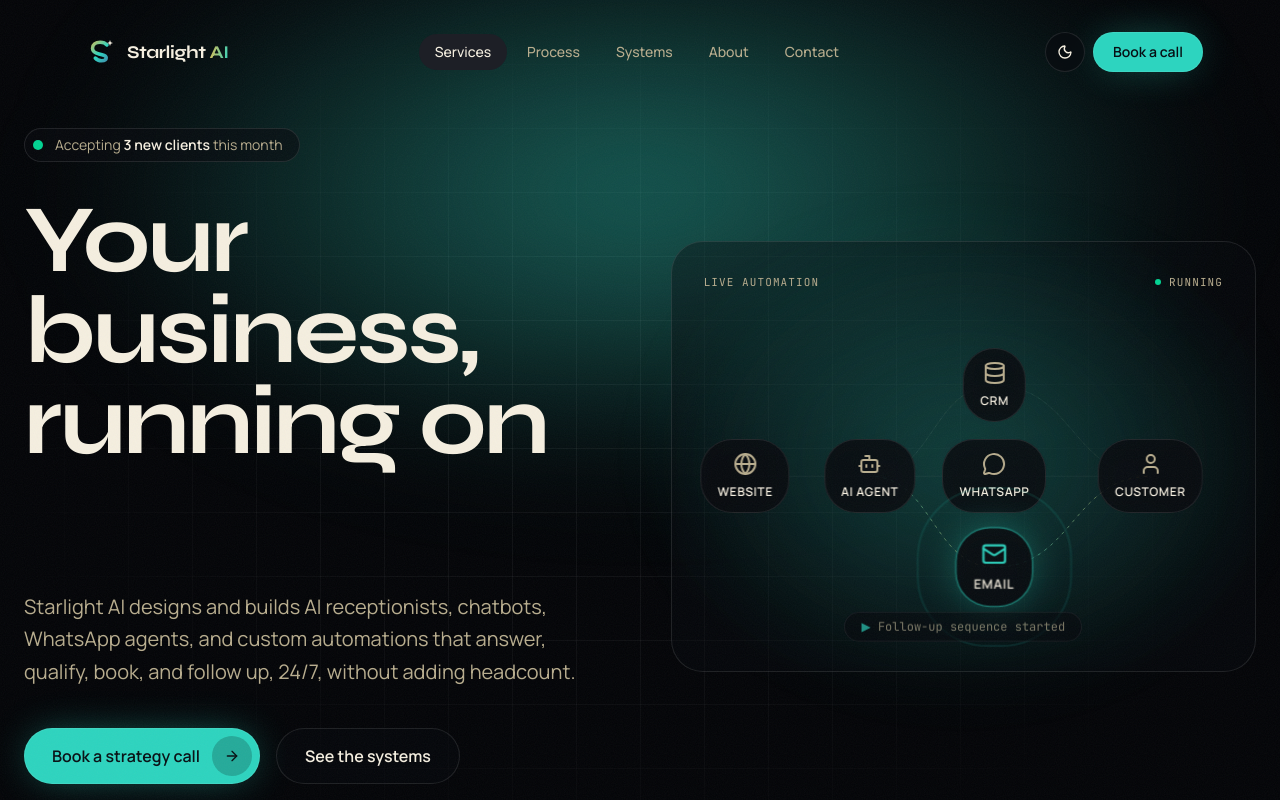
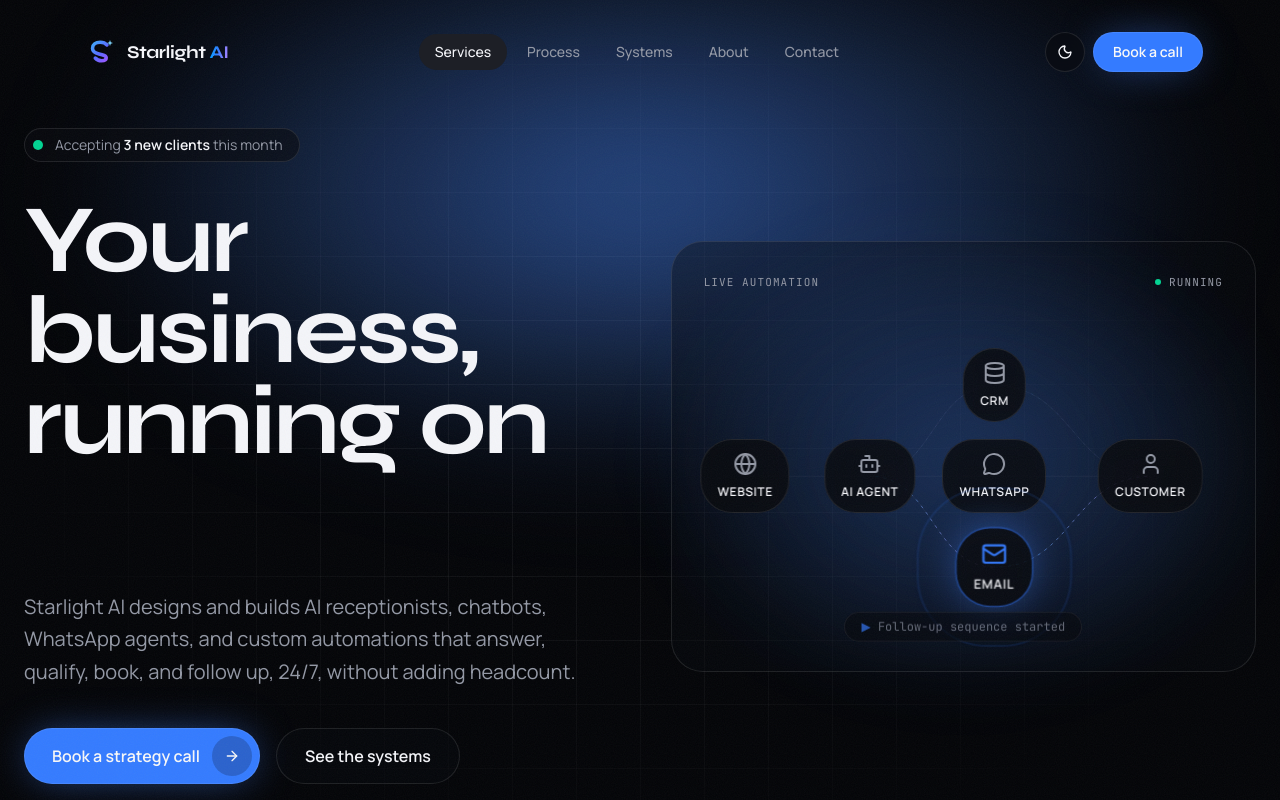
Before and after one commit to abbasimohsin392-prog/Starlight, a Next.js app: page / in a window 1280 px wide. Shown: the top 800 px of the page. Built offline with nearby package versions, Linux system fonts and the light colour scheme.

Commit message:
Revert to the previous live look (blue/purple palette)
Restores main to the exact source that was live before the brand palette change. Palette work is kept on branch new-look-old-colours.

```diff
--- a/app/globals.css
+++ b/app/globals.css
@@ -33,18 +33,18 @@
 :root {
   color-scheme: dark;
   --background: oklch(0.11 0.01 270);
-  --foreground: #F5EFE0;
+  --foreground: oklch(0.97 0.005 270);
   --surface: oklch(0.15 0.012 270);
   --surface-2: oklch(0.19 0.014 270);
   --muted: oklch(0.24 0.014 270);
-  --muted-foreground: #B8AD8E;
+  --muted-foreground: oklch(0.68 0.02 270);
   --border: oklch(1 0 0 / 10%);
-  --primary: #2DD4BF;
-  --primary-foreground: #071014;
-  --accent: #E8B94E;
-  --glow: rgba(45, 212, 191, 0.45);
-  --ring: #2DD4BF;
-  --cursor: #F5EFE0;
+  --primary: oklch(0.62 0.22 262);
+  --primary-foreground: oklch(0.98 0 0);
+  --accent: oklch(0.72 0.19 300);
+  --glow: oklch(0.65 0.2 262 / 55%);
+  --ring: oklch(0.62 0.22 262);
+  --cursor: oklch(0.97 0.005 270);
 }
 
 .light {
@@ -56,11 +56,11 @@
   --muted: oklch(0.93 0.006 270);
   --muted-foreground: oklch(0.45 0.02 270);
   --border: oklch(0 0 0 / 10%);
-  --primary: #0B7F73;
+  --primary: oklch(0.52 0.24 262);
   --primary-foreground: oklch(0.98 0 0);
-  --accent: #A16A10;
-  --glow: rgba(11, 127, 115, 0.35);
-  --ring: #0B7F73;
+  --accent: oklch(0.6 0.2 300);
+  --glow: oklch(0.55 0.22 262 / 35%);
+  --ring: oklch(0.52 0.24 262);
   --cursor: oklch(0.14 0.012 270);
 }
 
@@ -95,8 +95,9 @@
   .text-gradient {
     background-image: linear-gradient(
       100deg,
-      var(--accent),
-      var(--primary)
+      oklch(0.72 0.18 240),
+      var(--primary) 45%,
+      var(--accent)
     );
     -webkit-background-clip: text;
     background-clip: text;
--- a/app/opengraph-image.tsx
+++ b/app/opengraph-image.tsx
@@ -16,7 +16,7 @@ export default function OpengraphImage() {
         justifyContent: 'space-between',
         padding: 72,
         background: 'radial-gradient(circle at 80% 20%, rgba(91,108,255,0.35), transparent 45%), #0b0b12',
-        color: '#F5EFE0',
+        color: 'white',
         fontFamily: 'sans-serif',
       }}
     >
@@ -24,11 +24,11 @@ export default function OpengraphImage() {
         <svg width="72" height="72" viewBox="0 0 64 64" fill="none">
           <path
             d="M44 18c-3-3.5-8-5.5-13.5-5.5C21 12.5 15 17.5 15 24.5c0 6.5 5 9.5 13 11.5l6 1.5c6 1.5 8.5 3 8.5 6 0 3.5-3.5 6-9.5 6-5 0-9.5-2-12.5-5.5"
-            stroke="#2DD4BF"
+            stroke="#6d7cff"
             strokeWidth="7"
             strokeLinecap="round"
           />
-          <path d="M50 8l1.6 4.4L56 14l-4.4 1.6L50 20l-1.6-4.4L44 14l4.4-1.6L50 8z" fill="#F5EFE0" />
+          <path d="M50 8l1.6 4.4L56 14l-4.4 1.6L50 20l-1.6-4.4L44 14l4.4-1.6L50 8z" fill="#7dd3fc" />
         </svg>
         <div style={{ fontSize: 40, fontWeight: 700, letterSpacing: -1 }}>Starlight AI</div>
       </div>
@@ -36,11 +36,11 @@ export default function OpengraphImage() {
         <div style={{ fontSize: 88, fontWeight: 800, lineHeight: 0.95, letterSpacing: -4, maxWidth: 1000 }}>
           Your business, running on autopilot.
         </div>
-        <div style={{ fontSize: 30, color: '#B8AD8E', maxWidth: 900 }}>
+        <div style={{ fontSize: 30, color: '#a3a7c2', maxWidth: 900 }}>
           AI receptionists, chatbots, WhatsApp agents & custom automation, live 24/7.
         </div>
       </div>
-      <div style={{ display: 'flex', justifyContent: 'space-between', fontSize: 24, color: '#2DD4BF' }}>
+      <div style={{ display: 'flex', justifyContent: 'space-between', fontSize: 24, color: '#6d7cff' }}>
         <span>starlightai.site</span>
         <span>AI Automation Agency</span>
       </div>
--- a/components/motion/preloader.tsx
+++ b/components/motion/preloader.tsx
@@ -59,7 +59,7 @@ export function Preloader() {
               ))}
             </h1>
             <motion.div
-              className="h-px w-48 origin-left bg-gradient-to-r from-[#4A6FA5] via-primary to-accent"
+              className="h-px w-48 origin-left bg-gradient-to-r from-[oklch(0.72_0.18_240)] via-primary to-accent"
               initial={{ scaleX: 0 }}
               animate={{ scaleX: 1 }}
               transition={{ duration: 0.6, ease: 'easeInOut', delay: 0.15 }}
--- a/components/site/automation-flow.tsx
+++ b/components/site/automation-flow.tsx
@@ -47,8 +47,8 @@ export function AutomationFlow({ className }: { className?: string }) {
       <svg viewBox="0 0 100 100" preserveAspectRatio="none" className="absolute inset-0 h-full w-full overflow-visible">
         <defs>
           <linearGradient id="edge" x1="0" x2="1">
-            <stop offset="0" stopColor="#2DD4BF" />
-            <stop offset="1" stopColor="#E8B94E" />
+            <stop offset="0" stopColor="oklch(0.72 0.18 240)" />
+            <stop offset="1" stopColor="oklch(0.72 0.19 300)" />
           </linearGradient>
         </defs>
         {edges.map(([a, b]) => {
--- a/components/site/logo.tsx
+++ b/components/site/logo.tsx
@@ -6,9 +6,9 @@ export function Logo({ className }: { className?: string }) {
     <svg viewBox="0 0 64 64" fill="none" aria-hidden className={cn('shrink-0', className)}>
       <defs>
         <linearGradient id="sl-grad" x1="8" y1="8" x2="56" y2="56" gradientUnits="userSpaceOnUse">
-          <stop offset="0" stopColor="#E8B94E" />
-          <stop offset="0.5" stopColor="#2DD4BF" />
-          <stop offset="1" stopColor="#4A6FA5" />
+          <stop offset="0" stopColor="#38bdf8" />
+          <stop offset="0.5" stopColor="#5b6cff" />
+          <stop offset="1" stopColor="#c04cff" />
         </linearGradient>
       </defs>
       <path
@@ -18,7 +18,7 @@ export function Logo({ className }: { className?: string }) {
         strokeLinecap="round"
         strokeLinejoin="round"
       />
-      <path d="M50 8l1.6 4.4L56 14l-4.4 1.6L50 20l-1.6-4.4L44 14l4.4-1.6L50 8z" fill="#F5EFE0" />
+      <path d="M50 8l1.6 4.4L56 14l-4.4 1.6L50 20l-1.6-4.4L44 14l4.4-1.6L50 8z" fill="#7dd3fc" />
     </svg>
   )
 }
```
Also changed, not shown: public/icon.svg.
